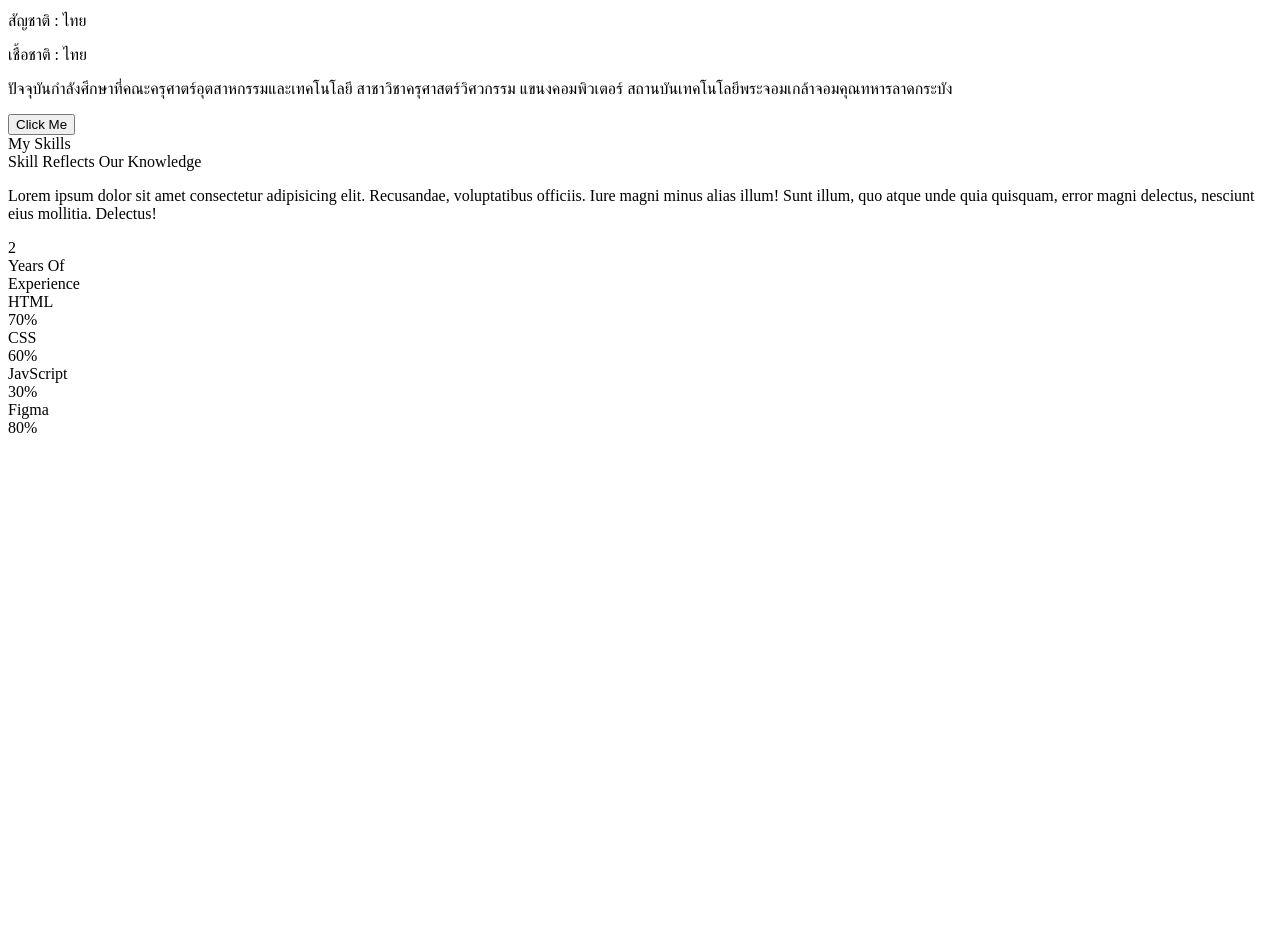
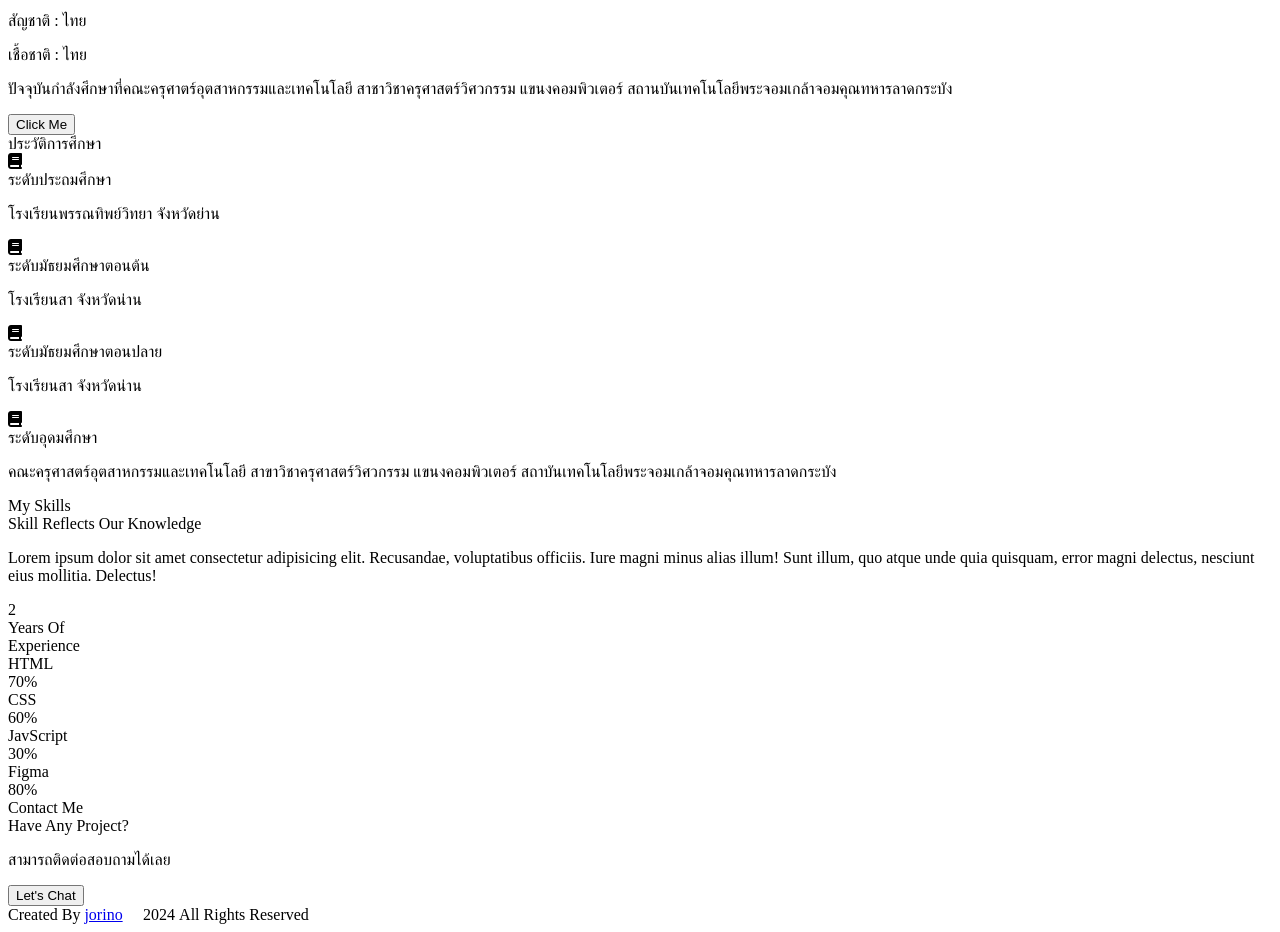
Before and after one commit to Nongtoonlnwza007eieiXD/RESUME-GROUP, a plain HTML site: page 66030213/index.html in a window 1280 px wide. Shown: the part 3340-4272 px from the top of the page. Before the commit the page ends 3785 px from the top, so only its background shows below. Drawn offline with Linux system fonts and the light colour scheme.

Commit message:
update homepage

```diff
--- a/66030213/index.html
+++ b/66030213/index.html
@@ -97,8 +97,49 @@
         <div>
     </section>
 
+    <!-- My Education -->
+     <section class="services" id="services">
+        <div class="content">
+            <div class="title">
+                <span>ประวัติการศึกษา</span>
+            </div>
+            <div class="boxes">
+                <div class="box">
+                    <div class="icon">
+                        <i class="fa-solid fa-book"></i>
+                    </div>
+                    <div class="topic">ระดับประถมศึกษา</div>
+                    <p>โรงเรียนพรรณทิพย์วิทยา จังหวัดย่าน</p>
+                </div>
+                <div class="box">
+                    <div class="icon">
+                        <i class="fa-solid fa-book"></i>
+                    </div>
+                    <div class="topic">ระดับมัธยมศึกษาตอนต้น</div>
+                    <p>โรงเรียนสา จังหวัดน่าน</p>
+                </div>
+                <div class="box">
+                    <div class="icon">
+                        <i class="fa-solid fa-book"></i>
+                    </div>
+                    <div class="topic">ระดับมัธยมศึกษาตอนปลาย</div>
+                    <p>โรงเรียนสา จังหวัดน่าน</p>
+                </div>
+                <div class="box">
+                    <div class="icon">
+                        <i class="fa-solid fa-book"></i>
+                    </div>
+                    <div class="topic">ระดับอุดมศึกษา</div>
+                    <p>คณะครุศาสตร์อุตสาหกรรมและเทคโนโลยี สาขาวิชาครุศาสตร์วิศวกรรม แขนงคอมพิวเตอร์
+                        สถาบันเทคโนโลยีพระจอมเกล้าจอมคุณทหารลาดกระบัง
+                    </p>
+                </div>
+            </div>
+        </div>
+     </section>
 
-    <!-- My Skills Section start -->
+
+         <!-- My Skills Section start -->
 
     <section class="skills" id="skills">
         <div class="content">
@@ -140,5 +181,32 @@
             </div>
         </div>
     </section>
+
+
+    <!-- Contact Section Start-->
+     <section class="content" id="content">
+        <div class="content">
+            <div class="title">
+                <span>Contact Me</span>
+            </div>
+            <div class="text">
+                <div class="topic">Have Any Project?</div>
+                <p>สามารถติดต่อสอบถามได้เลย</p>
+                <div class="button">
+                    <button>Let's Chat</button>
+                </div>
+            </div>
+        </div>
+     </section>
+
+     <!-- Footer Section Start-->
+      <footer>
+        <div class="text">
+            <span>Created By
+                <a href="#">jorino</a>
+                &#888; 2024 All Rights Reserved
+            </span>
+        </div>
+      </footer>
 </body>
 </html>
```
